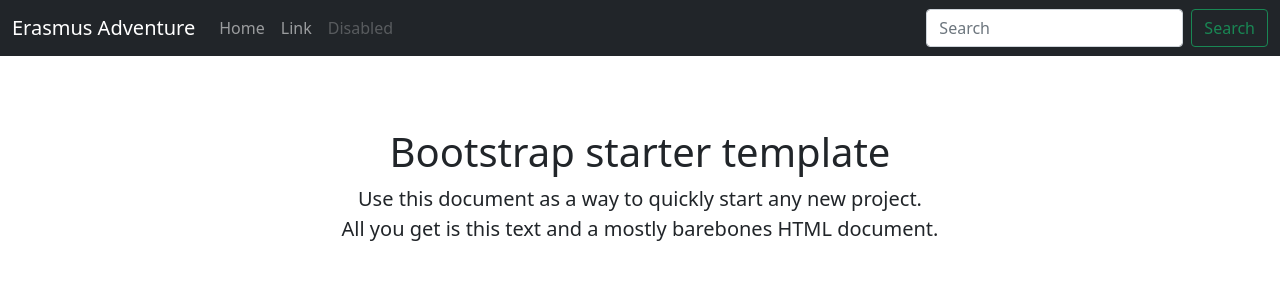
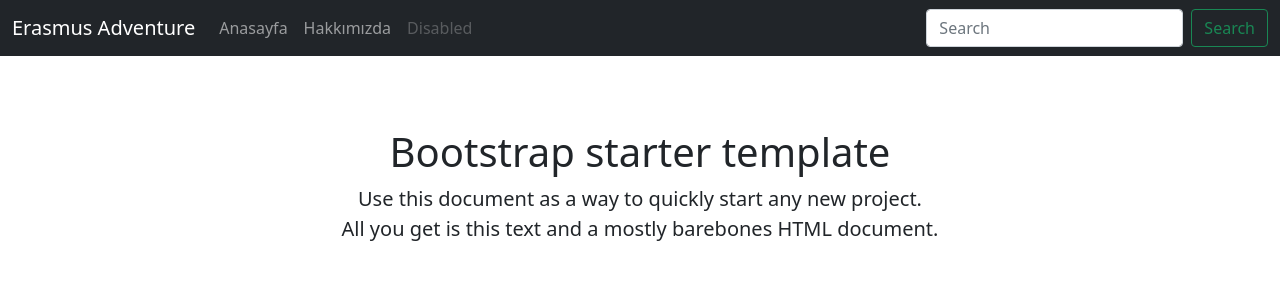
Before and after one commit to CanerF/django_blog, a Django app: page / in a window 1280 px wide. Shown: the top 300 px of the page. Run offline with Django 3.2, Linux system fonts and the light colour scheme.

Commit message:
Changed Home.html Navbar Link Name

```diff
--- a/blog/templates/blog/home.html
+++ b/blog/templates/blog/home.html
@@ -50,10 +50,10 @@
         <div class="collapse navbar-collapse" id="navbarsExampleDefault">
           <ul class="navbar-nav me-auto mb-2 mb-md-0">
             <li class="nav-item active">
-              <a class="nav-link" aria-current="page" href="#">Home</a>
+              <a class="nav-link" aria-current="page" href="#">Anasayfa</a>
             </li>
             <li class="nav-item">
-              <a class="nav-link" href="#">Link</a>
+              <a class="nav-link" href="#">Hakkımızda</a>
             </li>
             <li class="nav-item">
               <a class="nav-link disabled" href="#" tabindex="-1" aria-disabled="true">Disabled</a>
```
